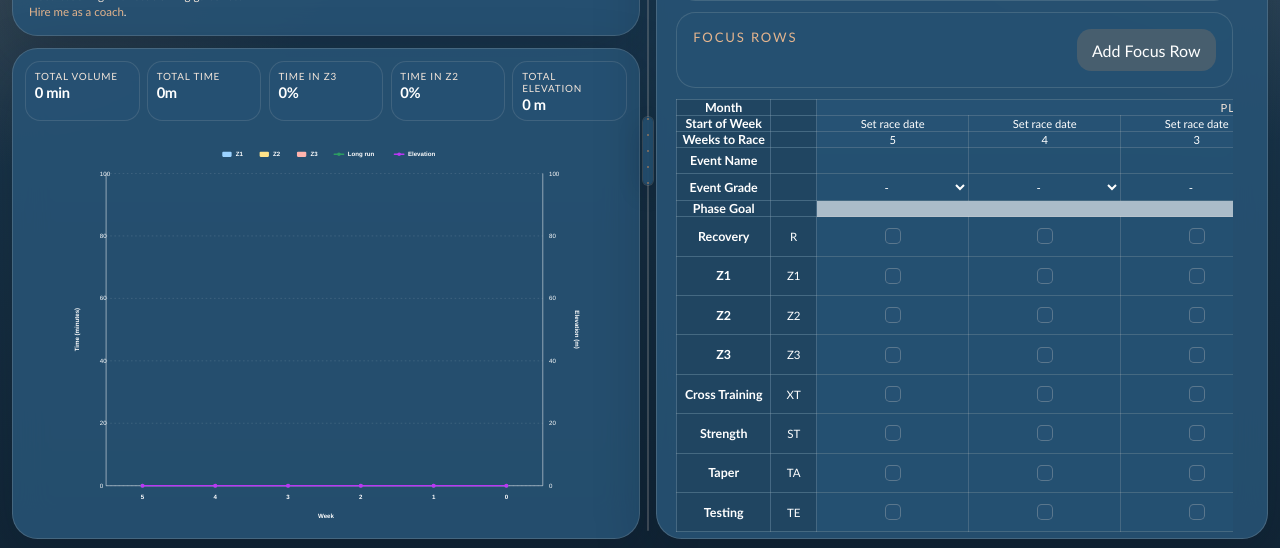
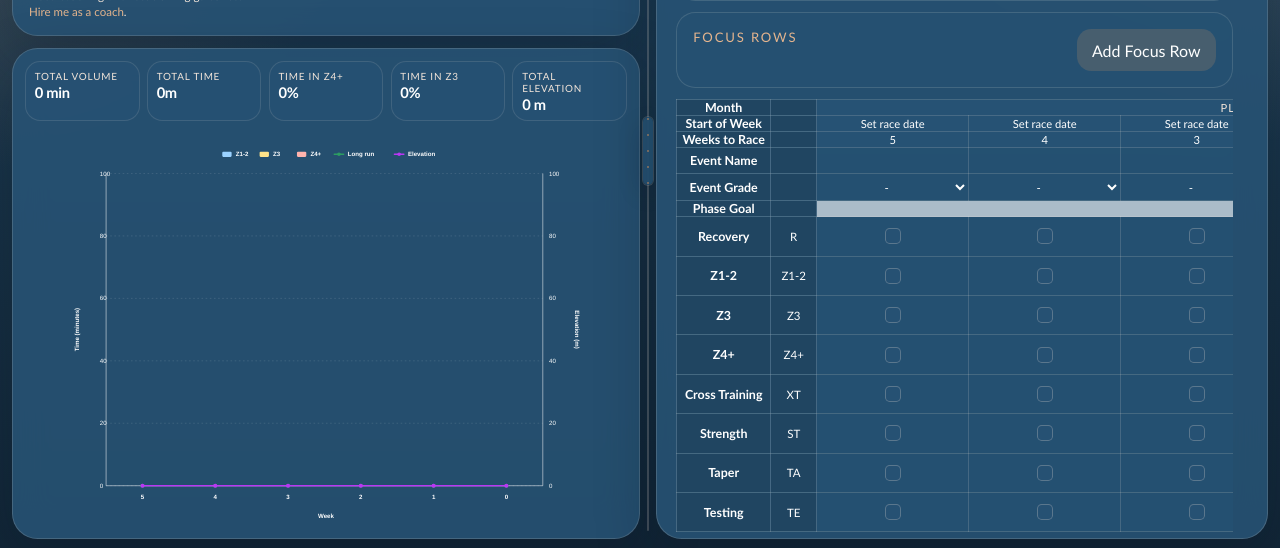
Before and after one commit to nikimicallef/training-plan-overview, a React (Vite) app: page / in a window 1280 px wide. Shown: the part 249-797 px from the top of the page. Built offline with nearby package versions, Linux system fonts and the light colour scheme; a web font is replaced by a local one.

Commit message:
Z1 → Z1-2 Z2 → Z3 Z3 → Z4+

```diff
--- a/src/App.tsx
+++ b/src/App.tsx
@@ -180,14 +180,21 @@ const BORN_ON_THE_TRAIL_COACHING_URL =
   `https://bornonthetrail.substack.com/p/coaching?${BORN_ON_THE_TRAIL_REFERRAL_QUERY}`;
 const DEFAULT_FOCUS_ROWS: FocusRow[] = [
   { id: 'recovery', label: 'Recovery', abbreviation: 'R', isCustom: false },
-  { id: 'z1-focus', label: 'Z1', abbreviation: 'Z1', isCustom: false },
-  { id: 'z2-focus', label: 'Z2', abbreviation: 'Z2', isCustom: false },
-  { id: 'z3-focus', label: 'Z3', abbreviation: 'Z3', isCustom: false },
+  { id: 'z1-focus', label: 'Z1-2', abbreviation: 'Z1-2', isCustom: false },
+  { id: 'z2-focus', label: 'Z3', abbreviation: 'Z3', isCustom: false },
+  { id: 'z3-focus', label: 'Z4+', abbreviation: 'Z4+', isCustom: false },
   { id: 'cross-training', label: 'Cross Training', abbreviation: 'XT', isCustom: false },
   { id: 'strength', label: 'Strength', abbreviation: 'ST', isCustom: false },
   { id: 'taper', label: 'Taper', abbreviation: 'TA', isCustom: false },
   { id: 'testing', label: 'Testing', abbreviation: 'TE', isCustom: false },
 ];
+
+// Keep these keys aligned with saved plans for backwards compatibility; only their labels change.
+const ZONE_LABELS = {
+  z1: 'Z1-2',
+  z2: 'Z3',
+  z3: 'Z4+',
+} as const;
 
 const COLORS = {
   z1: '#9bd2ff',
@@ -251,7 +258,7 @@ function getEventGradeBandColor(grade: EventGrade): string | null {
 }
 
 function sanitizeAbbreviation(value: unknown): string {
-  return sanitizeString(value).trim().slice(0, 2).toUpperCase();
+  return sanitizeString(value).trim().slice(0, 4).toUpperCase();
 }
 
 function sanitizePhaseColor(value: unknown, fallback: string): string {
@@ -361,6 +368,24 @@ function getCandidatePhaseBlockRange(
 function getDefaultFocusAbbreviation(id: string, label: string): string {
   const matchedDefault = DEFAULT_FOCUS_ROWS.find((row) => row.id === id || row.label === label);
   return matchedDefault?.abbreviation ?? '';
+}
+
+function getFocusRowDisplayLabel(row: FocusRow): string {
+  if (!row.isCustom && row.id === 'z1-focus') return ZONE_LABELS.z1;
+  if (!row.isCustom && row.id === 'z2-focus') return ZONE_LABELS.z2;
+  if (!row.isCustom && row.id === 'z3-focus') return ZONE_LABELS.z3;
+  return row.label;
+}
+
+function getFocusRowDisplayAbbreviation(row: FocusRow): string {
+  const legacyAbbreviations: Record<string, string> = {
+    'z1-focus': 'Z1',
+    'z2-focus': 'Z2',
+    'z3-focus': 'Z3',
+  };
+  const legacyAbbreviation = legacyAbbreviations[row.id];
+
+  return !row.isCustom && legacyAbbreviation === row.abbreviation ? getFocusRowDisplayLabel(row) : row.abbreviation;
 }
 
 function resizeWeeks(count: number, previous: WeekFormState[]): WeekFormState[] {
@@ -1001,11 +1026,11 @@ function deriveDayWorkout(workout: DayWorkout, unitSystem: UnitSystem): ParsedDa
   }
 
   if (isEnduranceWorkoutType(workout.type) && z3Minutes === null) {
-    errors.push('Time in Z3 must use the format Xh Ym.');
+    errors.push(`Time in ${ZONE_LABELS.z3} must use the format Xh Ym.`);
   }
 
   if (isEnduranceWorkoutType(workout.type) && z2Minutes === null) {
-    errors.push('Time in Z2 must use the format Xh Ym.');
+    errors.push(`Time in ${ZONE_LABELS.z2} must use the format Xh Ym.`);
   }
 
   if (isEnduranceWorkoutType(workout.type) && elevationValue === null) {
@@ -1019,7 +1044,7 @@ function deriveDayWorkout(workout: DayWorkout, unitSystem: UnitSystem): ParsedDa
   const safeElevation = unitSystem === 'imperial' ? feetToMeters(safeElevationValue) : safeElevationValue;
 
   if (isEnduranceWorkoutType(workout.type) && safeZ2 + safeZ3 > safeTotal) {
-    errors.push('Time in Z2 + Z3 cannot exceed total time.');
+    errors.push(`Time in ${ZONE_LABELS.z2} + ${ZONE_LABELS.z3} cannot exceed total time.`);
   }
 
   const validStack = safeZ2 + safeZ3 <= safeTotal;
@@ -1079,9 +1104,9 @@ function buildSummaryLines(
 ): string[] {
   const lines = [
     `Total ${formatMinutes(summary.totalMinutes)}`,
-    `Z1 ${formatMinutes(summary.z1Minutes)}`,
-    `Z2 ${formatMinutes(summary.z2Minutes)}`,
-    `Z3 ${formatMinutes(summary.z3Minutes)}`,
+    `${ZONE_LABELS.z1} ${formatMinutes(summary.z1Minutes)}`,
+    `${ZONE_LABELS.z2} ${formatMinutes(summary.z2Minutes)}`,
+    `${ZONE_LABELS.z3} ${formatMinutes(summary.z3Minutes)}`,
     `Elev ${formatElevation(summary.elevationMeters, unitSystem)}`,
   ];
 
@@ -1147,7 +1172,7 @@ function buildIntervalsEventName(
   unitSystem: UnitSystem,
 ): string {
   const summaryParts = [
-    `Z3 ${formatMinutes(parsedWorkout.z3Minutes)} / Z2 ${formatMinutes(parsedWorkout.z2Minutes)} / Z1 ${formatMinutes(parsedWorkout.z1Minutes)}`,
+    `${ZONE_LABELS.z3} ${formatMinutes(parsedWorkout.z3Minutes)} / ${ZONE_LABELS.z2} ${formatMinutes(parsedWorkout.z2Minutes)} / ${ZONE_LABELS.z1} ${formatMinutes(parsedWorkout.z1Minutes)}`,
   ];
 
   if (isEnduranceWorkoutType(workout.type) && workout.elevation.trim() !== '') {
@@ -1420,11 +1445,11 @@ function deriveWeek(week: WeekFormState, index: number, unitSystem: UnitSystem):
   }
 
   if (z3Minutes === null) {
-    errors.push('Z3 time must use the format Xh Ym.');
+    errors.push(`${ZONE_LABELS.z3} time must use the format Xh Ym.`);
   }
 
   if (z2Minutes === null) {
-    errors.push('Z2 time must use the format Xh Ym.');
+    errors.push(`${ZONE_LABELS.z2} time must use the format Xh Ym.`);
   }
 
   if (elevationValue === null) {
@@ -1443,7 +1468,7 @@ function deriveWeek(week: WeekFormState, index: number, unitSystem: UnitSystem):
   const safeLongRunPercent = longRunPercent ?? 0;
 
   if (safeZ2 + safeZ3 > safeTotal) {
-    errors.push('Z2 + Z3 cannot exceed the total time.');
+    errors.push(`${ZONE_LABELS.z2} + ${ZONE_LABELS.z3} cannot exceed the total time.`);
   }
 
   const validStack = safeZ2 + safeZ3 <= safeTotal;
@@ -1570,9 +1595,9 @@ function Chart({
         <title id="training-chart-title">Training plan analysis chart</title>
 
         <g className="chart-legend" transform={`translate(${width / 2 - 200}, 46)`}>
-          <LegendSwatch color={COLORS.z1} label="Z1" type="square" x={0} />
-          <LegendSwatch color={COLORS.z2} label="Z2" type="square" x={72} />
-          <LegendSwatch color={COLORS.z3} label="Z3" type="square" x={144} />
+          <LegendSwatch color={COLORS.z1} label={ZONE_LABELS.z1} type="square" x={0} />
+          <LegendSwatch color={COLORS.z2} label={ZONE_LABELS.z2} type="square" x={72} />
+          <LegendSwatch color={COLORS.z3} label={ZONE_LABELS.z3} type="square" x={144} />
           <LegendSwatch color={COLORS.longRun} label="Long run" type="line" x={216} />
           <LegendSwatch color={COLORS.elevation} label="Elevation" type="line" x={332} />
         </g>
@@ -1852,7 +1877,7 @@ export default function App() {
   const chartFocusAbbreviations = Array.from({ length: parsedWeekCount }, (_, weekIndex) =>
     weekDesign.focusRows
       .filter((row) => weekDesign.focusSelections[row.id][weekIndex] ?? false)
-      .map((row) => row.abbreviation.trim())
+      .map((row) => getFocusRowDisplayAbbreviation(row).trim())
       .filter(Boolean),
   );
   const invalidWeekCount = weeksInput.trim() !== '' && parsedWeekCount === 0 && weeksInput.trim() !== '0';
@@ -2922,11 +2947,11 @@ export default function App() {
                 <strong>{formatMinutes(totalVolumeMinutes)}</strong>
               </article>
               <article className="chart-summary-card">
-                <span>Time in Z3</span>
+                <span>{`Time in ${ZONE_LABELS.z3}`}</span>
                 <strong>{formatPercent(z3Share)}</strong>
               </article>
               <article className="chart-summary-card">
-                <span>Time in Z2</span>
+                <span>{`Time in ${ZONE_LABELS.z2}`}</span>
                 <strong>{formatPercent(z2Share)}</strong>
               </article>
               <article className="chart-summary-card">
@@ -3079,7 +3104,7 @@ export default function App() {
                           <p className="week-kicker">{`Wk. ${weekColumns[index]?.weeksToRace ?? index}`}</p>
                         </div>
                         <div className="week-badge-row">
-                          <span className="week-badge">Z1 {formatMinutes(parsedWeek.z1Minutes)}</span>
+                          <span className="week-badge">{ZONE_LABELS.z1} {formatMinutes(parsedWeek.z1Minutes)}</span>
                           <span className="week-badge">LR {formatMinutes(parsedWeek.longRunMinutes)}</span>
                         </div>
                       </div>
@@ -3096,7 +3121,7 @@ export default function App() {
                         </label>
 
                         <label className="field-group">
-                          <span className="field-label">Z3 Time</span>
+                          <span className="field-label">{ZONE_LABELS.z3} Time</span>
                           <input
                             className="text-input"
                             onChange={(event) => updateWeek(index, 'z3Time', event.target.value)}
@@ -3106,7 +3131,7 @@ export default function App() {
                         </label>
 
                         <label className="field-group">
-                          <span className="field-label">Z2 Time</span>
+                          <span className="field-label">{ZONE_LABELS.z2} Time</span>
                           <input
                             className="text-input"
                             onChange={(event) => updateWeek(index, 'z2Time', event.target.value)}
@@ -3436,18 +3461,18 @@ export default function App() {
                                   </button>
                                 </div>
                               ) : (
-                                row.label
+                                getFocusRowDisplayLabel(row)
                               )}
                             </th>
                             <td className="week-design-sticky-column week-design-abbr-cell">
                               <input
                                 className="week-grid-input week-grid-input-abbr"
-                                maxLength={2}
+                                maxLength={4}
                                 onChange={(event) =>
                                   updateFocusRowAbbreviation(row.id, event.target.value)
                                 }
                                 type="text"
-                                value={row.abbreviation}
+                                value={getFocusRowDisplayAbbreviation(row)}
                               />
                             </td>
                             {weekColumns.map((column, weekIndex) => (
@@ -3537,15 +3562,15 @@ export default function App() {
                                 </span>
                               </span>
                               <span className="calendar-summary-line">
-                                <span className="calendar-summary-label">Z3</span>{' '}
+                                <span className="calendar-summary-label">{ZONE_LABELS.z3}</span>{' '}
                                 <span className="calendar-summary-value">
                                   {formatMinutes(prescribedWeek.z3Minutes)}
                                 </span>{' '}
-                                <span className="calendar-summary-label">Z2</span>{' '}
+                                <span className="calendar-summary-label">{ZONE_LABELS.z2}</span>{' '}
                                 <span className="calendar-summary-value">
                                   {formatMinutes(prescribedWeek.z2Minutes)}
                                 </span>{' '}
-                                <span className="calendar-summary-label">Z1</span>{' '}
+                                <span className="calendar-summary-label">{ZONE_LABELS.z1}</span>{' '}
                                 <span className="calendar-summary-value">
                                   {formatMinutes(prescribedWeek.z1Minutes)}
                                 </span>
@@ -3583,15 +3608,15 @@ export default function App() {
                                 </span>
                               </span>
                               <span className="calendar-summary-line">
-                                <span className="calendar-summary-label">Z3</span>{' '}
+                                <span className="calendar-summary-label">{ZONE_LABELS.z3}</span>{' '}
                                 <span className="calendar-summary-value">
                                   {formatMinutes(scheduledSummary.z3Minutes)}
                                 </span>{' '}
-                                <span className="calendar-summary-label">Z2</span>{' '}
+                                <span className="calendar-summary-label">{ZONE_LABELS.z2}</span>{' '}
                                 <span className="calendar-summary-value">
                                   {formatMinutes(scheduledSummary.z2Minutes)}
                                 </span>{' '}
-                                <span className="calendar-summary-label">Z1</span>{' '}
+                                <span className="calendar-summary-label">{ZONE_LABELS.z1}</span>{' '}
                                 <span className="calendar-summary-value">
                                   {formatMinutes(scheduledSummary.z1Minutes)}
                                 </span>
@@ -3776,9 +3801,9 @@ export default function App() {
                 {weekDesign.focusRows.map((row) => (
                   <tr key={`export-focus-${row.id}`}>
                     <th className="week-design-label" scope="row">
-                      {row.label}
+                      {getFocusRowDisplayLabel(row)}
                     </th>
-                    <td className="week-design-abbr-cell">{row.abbreviation}</td>
+                    <td className="week-design-abbr-cell">{getFocusRowDisplayAbbreviation(row)}</td>
                     {weekColumns.map((column, weekIndex) => (
                       <td key={`export-focus-cell-${row.id}-${weekIndex + 1}`}>
                         {weekDesign.focusSelections[row.id][weekIndex] ? (
@@ -3846,8 +3871,8 @@ export default function App() {
                   each week.
                 </p>
                 <p>
-                  Total Time sets the full height of the weekly bar. Z3 and Z2 are entered directly,
-                  while Z1 is calculated automatically from whatever time remains.
+                  Total Time sets the full height of the weekly bar. Z4+ and Z3 are entered directly,
+                  while Z1-2 is calculated automatically from whatever time remains.
                 </p>
                 <p>
                   Long Run is entered as a percentage of total time, and elevation is tracked
@@ -4144,7 +4169,7 @@ export default function App() {
                 </label>
 
                 <label className="field-group">
-                  <span className="field-label">Time in Z3</span>
+                  <span className="field-label">{`Time in ${ZONE_LABELS.z3}`}</span>
                   <input
                     className="text-input"
                     onChange={(event) => updateCalendarDraft('z3Time', event.target.value)}
@@ -4154,7 +4179,7 @@ export default function App() {
                 </label>
 
                 <label className="field-group">
-                  <span className="field-label">Time in Z2</span>
+                  <span className="field-label">{`Time in ${ZONE_LABELS.z2}`}</span>
                   <input
                     className="text-input"
                     onChange={(event) => updateCalendarDraft('z2Time', event.target.value)}
```
Also changed, not shown: 1 other file (tests, documents, lock files or other folders).
